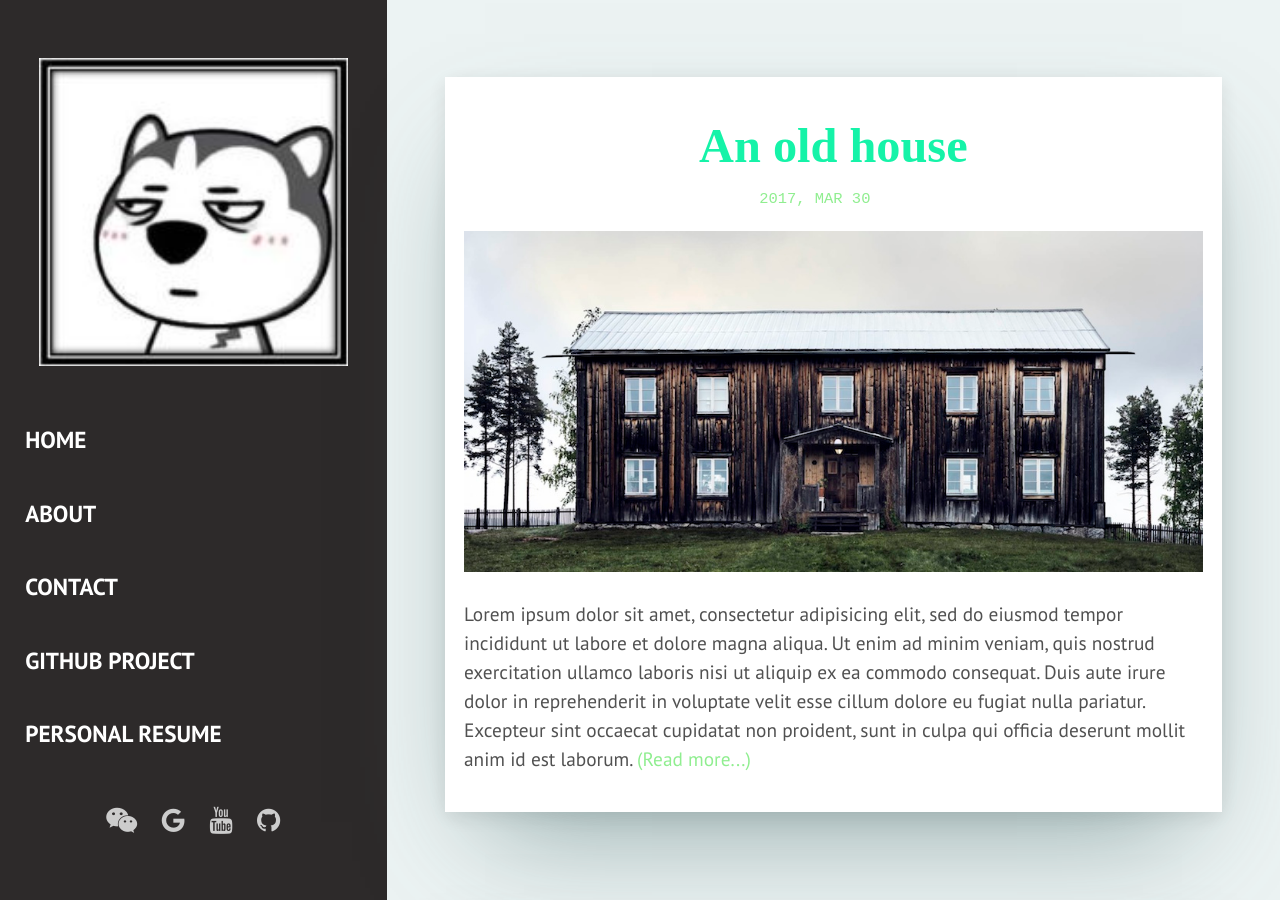
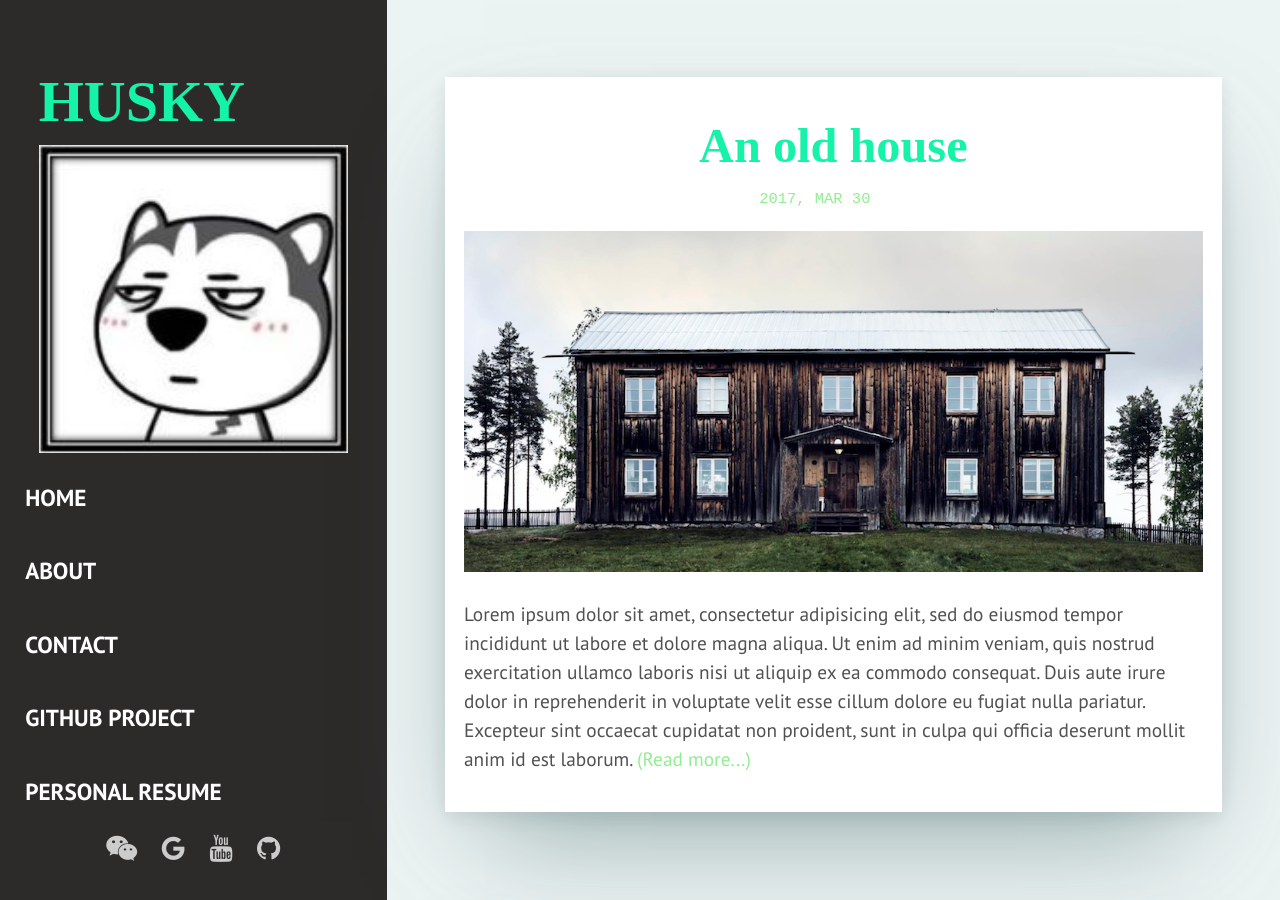
Before and after one commit to zywok/zywok.github.io, a Jekyll site: the page built from index.html, in a window 1280 px wide and 900 px high. Built offline with Jekyll 4.4.1, drawn with Linux system fonts in a browser that asks for light colours; some web fonts are replaced; the list of posts is cut into pages by our own code.

Commit message:
Update sidebar.html

```diff
--- a/_includes/sidebar.html
+++ b/_includes/sidebar.html
@@ -2,7 +2,7 @@
 
   <div class="sidebar-container">
     <div class="sidebar-logo">
-      <!-- <a href="{{site.baseurl}}/" class="logo">{% if site.name %}{{site.name}}{% else %}Husky{% endif %}</a>  -->
+      <a href="{{site.baseurl}}/" class="logo">{% if site.name %}{{site.name}}{% else %}Husky{% endif %}</a>
       <img src="{{site.baseurl}}/assets/img/husky.jpg" class="logo-img" >
 
     </div>
```
